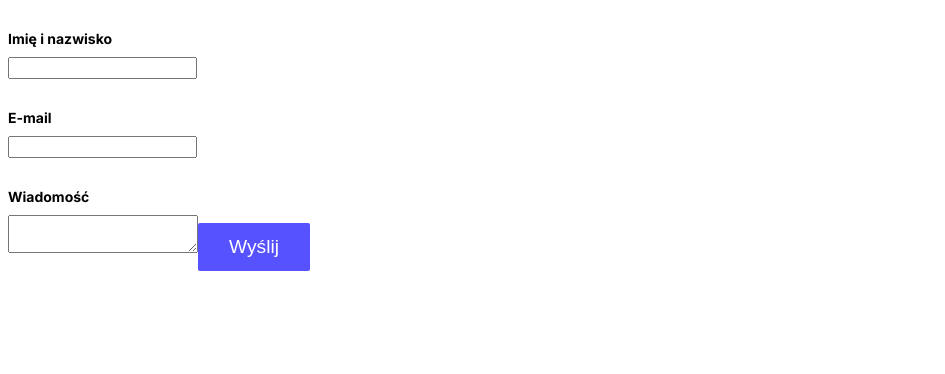
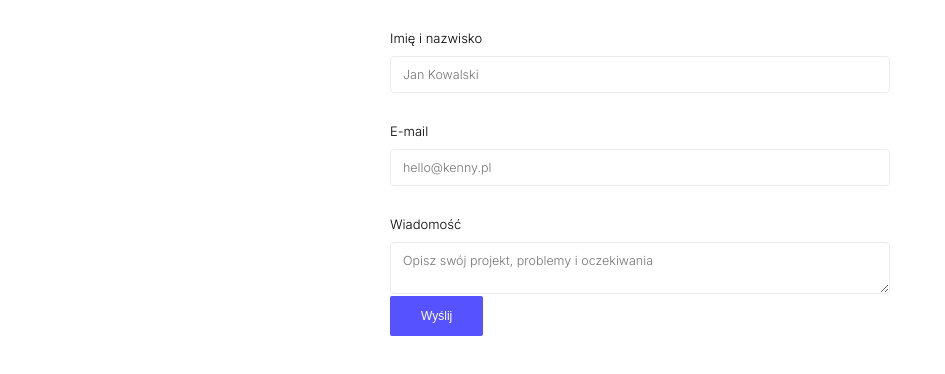
Before and after one commit to kennywarsaw/kenny-pl, a Gatsby site: page /estimate in a window 1280 px wide. Shown: the whole page, without its empty margins (0-945 px from the left). Built offline with nearby package versions, Linux system fonts and the light colour scheme; Gatsby itself is replaced by a stand-in of ours.

Commit message:
Added another layer of styles to the form

```diff
--- a/src/pages/estimate.js
+++ b/src/pages/estimate.js
@@ -1,29 +1,49 @@
 import React from 'react'
 import styled from 'styled-components'
+import GlobalStyle from '../assets/css/globalStyle'
 import Button from '../components/button'
+
+const StyledForm = styled.form`
+    margin: 0 auto;
+    background-color: hsl(255, 100%, 100%);
+    font-family: 'Inter';
+    max-width: 500px;
+`
 
 const StyledLabel = styled.label`
     margin: 30px 0 10px;
     display: block;
-    font-size: 14px;
-    font-weight: bold;
-    font-family: 'Inter';
+    font-size: 1.3rem;
 `
 
 const StyledInput = styled.input`
     font-size: 14px;
+    font-family: 'Inter';
+    border: none;
+    width: 100%;
+    border-radius: 4px;
+    padding: 1rem 1.2rem;
+    background-color: hsl(255, 100%, 100%);
+    border: 1px solid hsl(240, 6%, 93%);
+    font-size: 1.25rem;
+    transition: .3s all;
+
+    :active {
+        border: 1px solid hsl(242, 100%, 66%);
+    }
 `
 
 const EstimatePage = () => (
-    <from>
+    <StyledForm>
+        <GlobalStyle />
         <StyledLabel htmlFor="name">Imię i nazwisko</StyledLabel>
-        <StyledInput type="text" name="name" id="name" />
-        <StyledLabel htmlFor="e-mail">E-mail</StyledLabel>
-        <StyledInput type="e-mail" name="email" id="email" />
-        <StyledLabel>Wiadomość</StyledLabel>
-        <StyledInput as="textarea" type="text" name="message" id="message" />
+        <StyledInput type="text" name="name" id="name" placeholder="Jan Kowalski" />
+        <StyledLabel htmlFor="email">E-mail</StyledLabel>
+        <StyledInput type="e-mail" name="email" id="email" placeholder="hello@kenny.pl" />
+        <StyledLabel htmlFor="message">Wiadomość</StyledLabel>
+        <StyledInput as="textarea" type="text" name="message" id="message" placeholder="Opisz swój projekt, problemy i oczekiwania" />
         <Button>Wyślij</Button>
-    </from>
+    </StyledForm>
 )
 
 export default EstimatePage
```
